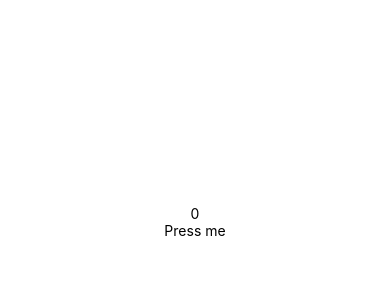
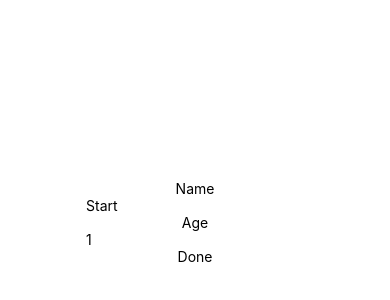
Before and after one commit to Daniielllo/work, a React Native app: screen / in a window 390 px wide. Shown: the part 200-500 px from the top of the page. Built offline with nearby package versions, Linux system fonts and the light colour scheme.

Commit message:
CreatedForm

```diff
--- a/src/App.js
+++ b/src/App.js
@@ -1,18 +1,34 @@
 import React, { Component } from "react";
-import { View, Text } from "react-native";
-import Button from "./component/Button";
+import { View, Text, TextInput } from "react-native";
+import {Button, ButtonDone} from "./component/Button";
 import Counter from "./component/Counter";
 
 class App extends React.Component {
     state = {
-        count: 0
+        Name: "Start",
+        Age: 1,
+        temp: false
     }
 
-    increacse = () => {
-        this.setState({count: this.state.count + 3})
+    // increacse1 = () => {
+    //     this.setState({count: this.state.count + 3})
+    // }
+    // increacse2 = () => {
+    //     this.setState({count: this.state.count * 2})
+    // }
+    updatePeople = () => {
+        this.setState({temp: true})
     }
 
+
+
     render() {
+        console.log(this.state.count)
+        if (this.state.temp) {
+            return (
+                <Text>{this.state.Name}, {this.state.Age}</Text>
+            )
+        }
         return (
             <View
                 style={{
@@ -21,8 +37,15 @@ class App extends React.Component {
                     alignItems: "center"
                 }}
             >
-                <Counter count={this.state.count} />
-                <Button increacse={this.increacse} />
+                {/* {this.state.count <= 20 && (<Counter count={this.state.count}/>)} */}
+                {/* <Counter count={this.state.count} />
+                {this.state.count <= 20 && (<Button increacse={this.increacse1}/>)}
+                {this.state.count >= 20 && (<Button increacse={this.increacse2}/>)} */}
+                <Text>Name</Text>
+                <TextInput value={this.state.Name} onChangeText={Name => this.setState({Name})}/>
+                <Text>Age</Text>
+                <TextInput value={this.state.Age} onChangeText={Age => this.setState({Age})}/>
+                <ButtonDone updatePeople={this.updatePeople}/>
             </View>
         )
     }
--- a/src/component/Button.js
+++ b/src/component/Button.js
@@ -6,11 +6,23 @@ class Button extends React.Component{
 
         return(
             <TouchableOpacity onPress={this.props.increacse}>
-                <Text>Press me</Text>
+                   <Text>Press me</Text>
             </TouchableOpacity>
         )
     }
 }
 
+export class ButtonDone extends React.Component{
+
+    render(){
+        return(
+            <TouchableOpacity onPress={this.props.updatePeople}>
+                <Text>Done</Text>
+            </TouchableOpacity>
+        )
+    }
+
+}
+
 
 export default Button;
--- a/src/component/Counter.js
+++ b/src/component/Counter.js
@@ -2,6 +2,30 @@ import React, { Component } from 'react';
 import { Text } from 'react-native';
 
 class Counter extends React.Component{
+
+    constructor(props){
+        super(props);
+        this.state={
+            doubleCount: props.count
+        }
+    }
+
+    componentDidMount(){
+        console.log('MOUNT');
+    }
+
+    componentWillUnmount(){
+        console.log('UNMOUNT');
+    }
+
+    // componentDidUpdate(prevProps, prevState){
+    //     console.log('DIDUPDATE', prevProps, this.props);
+    // }
+
+    shouldComponentUpdate(nextProps, nextState){
+        return true;
+    }
+
     render(){
         return(
             <Text>{this.props.count}</Text>
```
